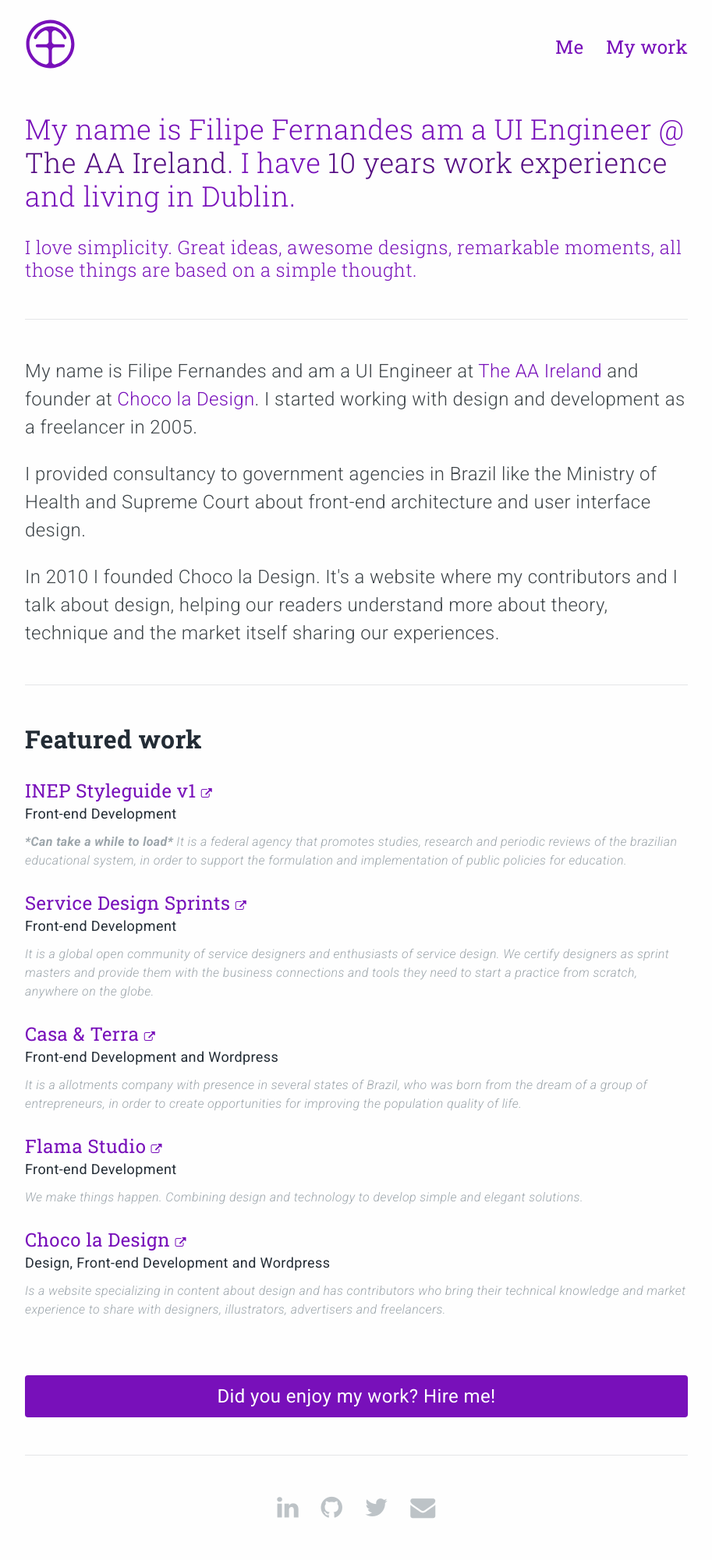
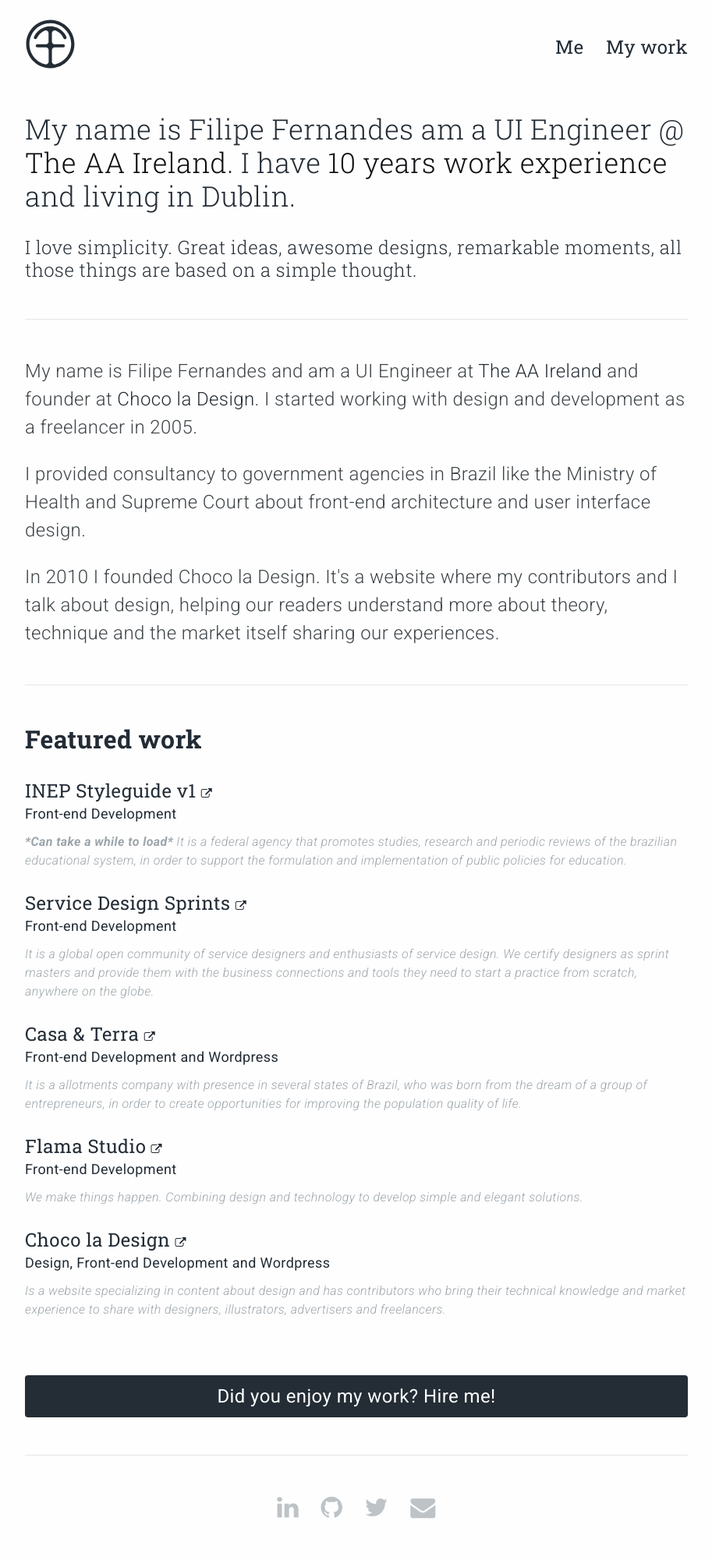
Before and after one commit to filipesf/filipesf.github.io, a Jekyll site: the page built from index.html, in a window 1280 px wide. Shown: the whole page at 78% size, without its empty margins (183-1096 px from the left). Built offline with Jekyll 4.4.1, drawn with Linux system fonts in a browser that asks for light colours; nearby versions of some CDN libraries.

Commit message:
Darker theme

```diff
--- a/_sass/_settings.colors.scss
+++ b/_sass/_settings.colors.scss
@@ -19,7 +19,7 @@ $color-raven:       #171a1a;
 
 // DEFAULT COLORS
 $color-base:        #232C35;
-$color-primary:     #7810ba;
+$color-primary:     #242D36;
 $color-secondary:   #d6dddd;
 
 // EVENTS COLORS
```
Also changed, not shown: 2 other files.
